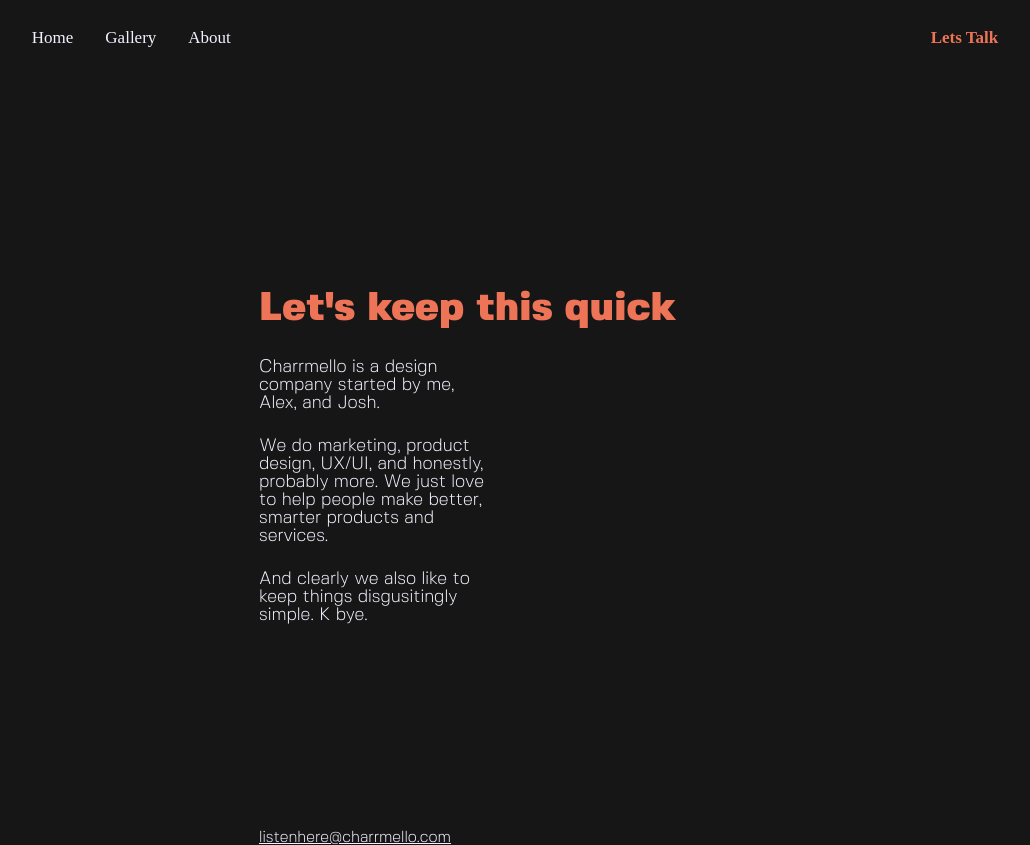
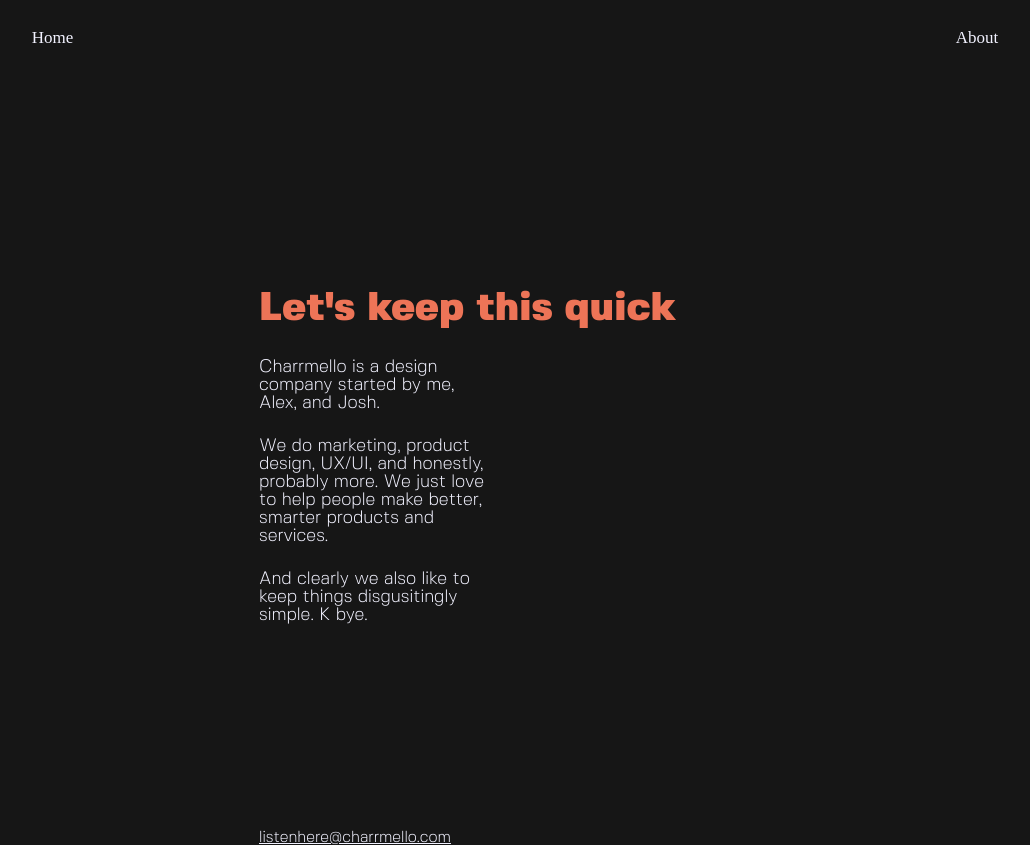
Before and after one commit to Alex-brooke/Charr-Alt, a plain HTML site: page about.html in a window 1280 px wide. Shown: the whole page, without its empty margins (125-1155 px from the left). Drawn offline with Linux system fonts and the light colour scheme; files whose address does not match are found by name.

Commit message:
Update about.html

```diff
--- a/about.html
+++ b/about.html
@@ -15,9 +15,7 @@
     <div class="navWrapper">
         <div class="topnav" id="mainNav">
             <a href="index.html" class="menuItem">Home</a>
-            <a href="#gallery" class="menuItem">Gallery</a>
-            <a href="about.html" class="menuItem">About</a>
-            <a href="#getInTouch" class="active" id="CTA">Lets Talk</a>
+            <a href="about.html" class="menuItem" id="CTA">About</a>
             <a href="javascript:void(0);" class="icon" onclick="myFunction()">
                 <img id="burgerMenu" src="assets/icons/Burger_Right_charrmello.png" style="width: 45px;" alt="logo">
             </a>
```
